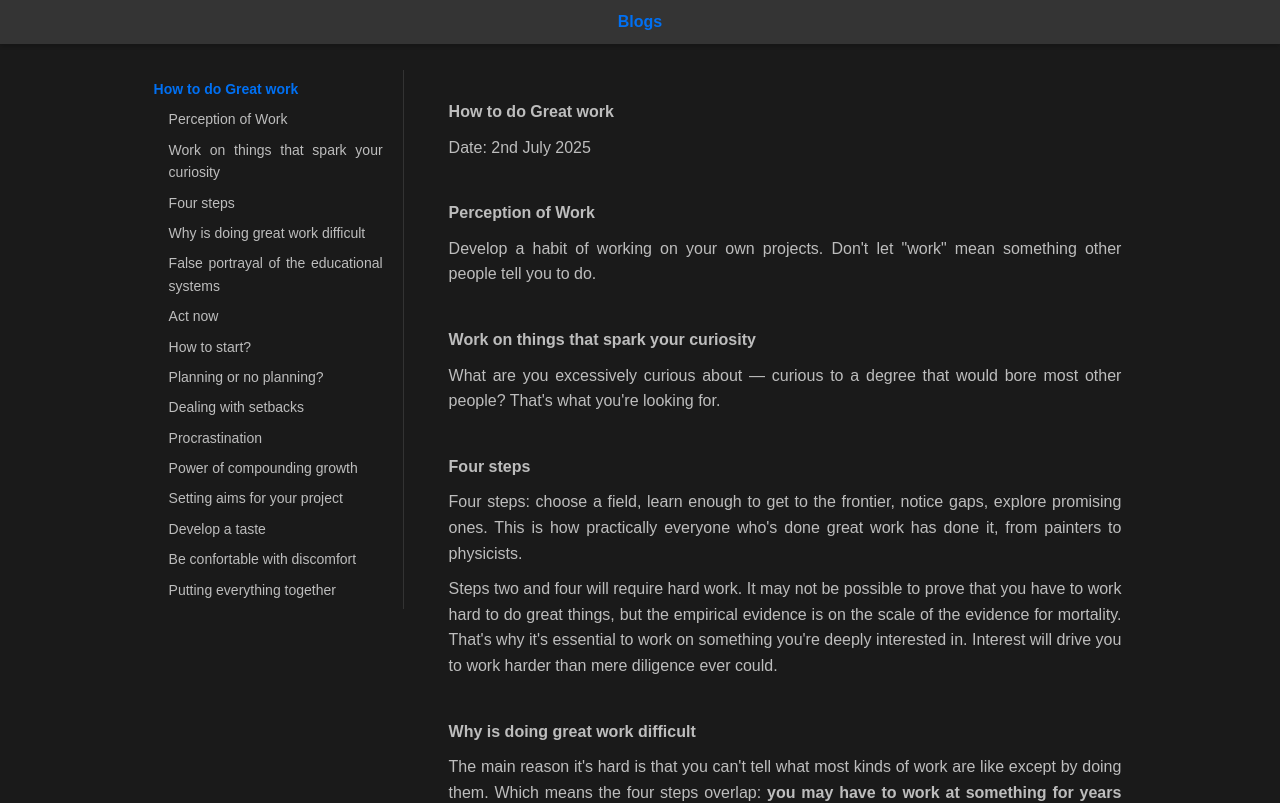
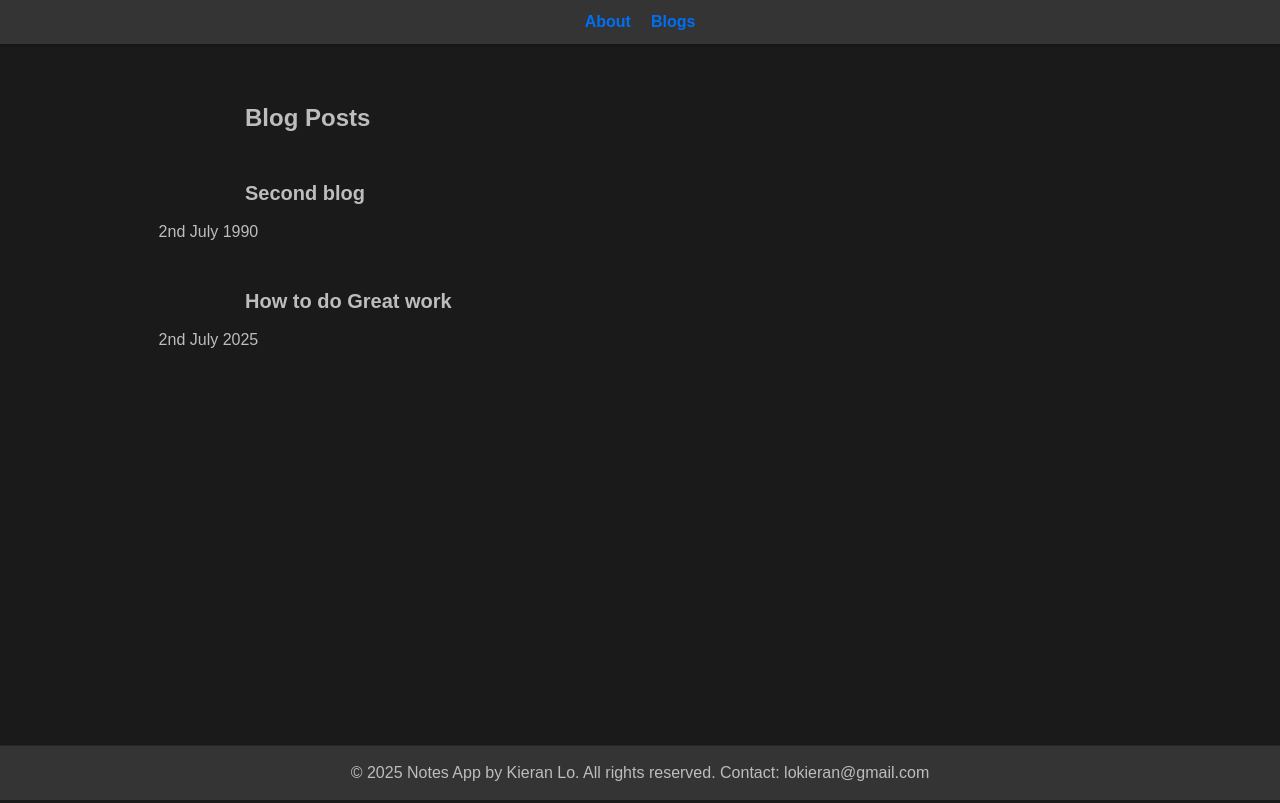
Before and after one commit to kieranlo/blog-app, a Next.js app: page /blogs in a window 1280 px wide. Shown: the top 803 px of the page. Built offline with nearby package versions, Linux system fonts and the light colour scheme.

Commit message:
add page index structure

```diff
--- /dev/null
+++ b/src/app/blogs/[slug]/page.tsx
@@ -0,0 +1,60 @@
+import path from "path";
+import fs from "fs";
+import { notFound } from "next/navigation";
+import ReactMarkdown from "react-markdown";
+import styles from "../blog.module.css";
+
+export default async function BlogPost({ params }: { params: { slug: string } }) {
+  const { slug } = await params;
+
+  // Path to the specific markdown file
+  const markdownFilePath = path.join(process.cwd(), "src", "app", "blogs", "content", `${slug}.md`);
+
+  // Check if file exists
+  if (!fs.existsSync(markdownFilePath)) {
+    notFound();
+  }
+
+  const markdownContent = fs.readFileSync(markdownFilePath, "utf-8");
+
+  // Extract headings for navigation
+  const headings = [];
+  const headingRegex = /^(#{1,2})\s+(.+)$/gm;
+  let match;
+
+  while ((match = headingRegex.exec(markdownContent)) !== null) {
+    const level = match[1].length;
+    const text = match[2];
+    const id = text.toLowerCase().replace(/[^\w]+/g, '-');
+
+    headings.push({ level, text, id });
+  }
+
+  return (
+    <div className={styles.blogContainer}>
+      <div className={styles.blogContent}>
+        <ReactMarkdown components={{
+          h2: ({node, ...props}) => <h1 id={props.children?.toString().toLowerCase().replace(/[^\w]+/g, '-') || ''} {...props} />,
+          h3: ({node, ...props}) => <h2 id={props.children?.toString().toLowerCase().replace(/[^\w]+/g, '-') || ''} {...props} />
+        }}>
+          {markdownContent}
+        </ReactMarkdown>
+      </div>
+
+      <div className={styles.navigationPane}>
+        <nav>
+          <ul>
+            {headings.map((heading, index) => (
+              <li
+                key={index}
+                className={`${styles.navItem} ${styles[`level-${heading.level}`]}`}
+              >
+                <a href={`#${heading.id}`}>{heading.text}</a>
+              </li>
+            ))}
+          </ul>
+        </nav>
+      </div>
+    </div>
+  );
+}
--- /dev/null
+++ b/src/app/blogs/content/blog_2.md
@@ -0,0 +1,5 @@
+# Second blog
+
+Date: 2nd July 1990
+
+Content of 2nd blog
--- a/src/app/blogs/page.tsx
+++ b/src/app/blogs/page.tsx
@@ -1,54 +1,52 @@
-import path from "path";
-import fs from "fs";
-import ReactMarkdown from "react-markdown";
-import styles from "./blog.module.css"; // Assuming you have a CSS module for styles
+import fs from 'fs';
+import path from 'path';
+import Link from 'next/link';
+import styles from './blog.module.css';
 
-export default function Blogs() {
-  const markdownFilePath = path.join(process.cwd(), "src", "app", "blogs", "how_to_do_great_work.md");
-  const markdownContent = fs.readFileSync(markdownFilePath, "utf-8");
+// Helper function to extract metadata from markdown content
+function extractMetadata(content: string) {
+  const titleMatch = content.match(/^#\s+(.+)$/m);
+  const title = titleMatch ? titleMatch[1] : 'Untitled';
 
-  // Extract headings from markdown content
-  const headings = [];
-  const headingRegex = /^(#{1,2})\s+(.+)$/gm;
-  let match;
+  const dateMatch = content.match(/Date:\s*(.+)$/m);
+  const date = dateMatch ? dateMatch[1] : 'No date';
 
-  while ((match = headingRegex.exec(markdownContent)) !== null) {
-    const level = match[1].length;  // Number of # symbols
-    const text = match[2];
-    const id = text.toLowerCase().replace(/[^\w]+/g, '-');
+  return { title, date };
+}
 
-    headings.push({ level, text, id });
-  }
+export default function BlogIndex() {
+  // Get all markdown files from the content directory
+  const contentDir = path.join(process.cwd(), 'src', 'app', 'blogs', 'content');
+  const files = fs.readdirSync(contentDir).filter(file => file.endsWith('.md'));
+
+  // Extract blog metadata for each file
+  const blogs = files.map(file => {
+    const content = fs.readFileSync(path.join(contentDir, file), 'utf-8');
+    const { title, date } = extractMetadata(content);
+    const slug = file.replace('.md', '');
+
+    return {
+      slug,
+      title,
+      date
+    };
+  });
 
   return (
-    <div className={styles.blogContainer}>
-      <div className={styles.blogContent}>
-        {/* Main content with IDs for each heading */}
-        <ReactMarkdown components={{
-          h2: ({node, ...props}) => <h1 id={props.children?.toString().toLowerCase().replace(/[^\w]+/g, '-')} {...props} />,
-          h3: ({node, ...props}) => <h2 id={props.children?.toString().toLowerCase().replace(/[^\w]+/g, '-')} {...props} />
-        }}>
-          {markdownContent}
-        </ReactMarkdown>
-      </div>
-
-      {/* Navigation pane */}
-      <div className={styles.navigationPane}>
-        <nav>
-          <ul>
-            {headings.map((heading, index) => (
-              <li
-                key={index}
-                className={`${styles.navItem} ${styles[`level-${heading.level}`]} ${heading.level === 1 ? styles.active : ''}`}
-              >
-                <a href={`#${heading.id}`}>
-                  {heading.text}
-                </a>
-              </li>
-            ))}
-          </ul>
-        </nav>
-      </div>
+    <div className={styles.blogListContainer}>
+      <h1>Blog Posts</h1>
+      <ul className={styles.blogList}>
+        {blogs.map((blog, index) => (
+          <li key={index} className={styles.blogItem}>
+            <Link href={`/blogs/${blog.slug}`}>
+              <div className={styles.blogCard}>
+                <h2>{blog.title}</h2>
+                <p className={styles.blogDate}>{blog.date}</p>
+              </div>
+            </Link>
+          </li>
+        ))}
+      </ul>
     </div>
   );
 }
--- /dev/null
+++ b/src/app/blogs/page_copy.tsx
@@ -0,0 +1,54 @@
+import path from "path";
+import fs from "fs";
+import ReactMarkdown from "react-markdown";
+import styles from "./blog.module.css"; // Assuming you have a CSS module for styles
+
+export default function Blogs() {
+  const markdownFilePath = path.join(process.cwd(), "src", "app", "blogs", "how_to_do_great_work.md");
+  const markdownContent = fs.readFileSync(markdownFilePath, "utf-8");
+
+  // Extract headings from markdown content
+  const headings = [];
+  const headingRegex = /^(#{1,2})\s+(.+)$/gm;
+  let match;
+
+  while ((match = headingRegex.exec(markdownContent)) !== null) {
+    const level = match[1].length;  // Number of # symbols
+    const text = match[2];
+    const id = text.toLowerCase().replace(/[^\w]+/g, '-');
+
+    headings.push({ level, text, id });
+  }
+
+  return (
+    <div className={styles.blogContainer}>
+      <div className={styles.blogContent}>
+        {/* Main content with IDs for each heading */}
+        <ReactMarkdown components={{
+          h2: ({node, ...props}) => <h1 id={props.children?.toString().toLowerCase().replace(/[^\w]+/g, '-')} {...props} />,
+          h3: ({node, ...props}) => <h2 id={props.children?.toString().toLowerCase().replace(/[^\w]+/g, '-')} {...props} />
+        }}>
+          {markdownContent}
+        </ReactMarkdown>
+      </div>
+
+      {/* Navigation pane */}
+      <div className={styles.navigationPane}>
+        <nav>
+          <ul>
+            {headings.map((heading, index) => (
+              <li
+                key={index}
+                className={`${styles.navItem} ${styles[`level-${heading.level}`]} ${heading.level === 1 ? styles.active : ''}`}
+              >
+                <a href={`#${heading.id}`}>
+                  {heading.text}
+                </a>
+              </li>
+            ))}
+          </ul>
+        </nav>
+      </div>
+    </div>
+  );
+}
--- a/src/app/footer.tsx
+++ b/src/app/footer.tsx
@@ -1,7 +1,7 @@
 export default function Footer() {
   return (
     <footer>
-      <p>© 2025 Notes App. All rights reserved.</p>
+      <p>© 2025 Notes App by Kieran Lo. All rights reserved. Contact: lokieran@gmail.com</p>
     </footer>
   );
 }
--- a/src/app/globals.css
+++ b/src/app/globals.css
@@ -11,7 +11,6 @@
   --background: #1a1a1a;  /* Dark background */
   --foreground: #bdbdbd;  /* Light text */
 }
-
 
 body{
   background: var(--background);
@@ -31,11 +30,11 @@ h1, h2, h3 {
   margin-top: 30px;
 }
 
-h2 {
+h1 {
   font-size: 24px; /* Smaller heading for sub-sections */
 }
 
-h3 {
+h2 {
   font-size: 20px; /* Smaller heading for sub-sections */
 }
 
@@ -76,6 +75,17 @@ header {
   z-index: 20; /* Ensures header stays above other content */
 }
 
+nav {
+  display: flex;
+  justify-content: center; /* Centers the flex items horizontally */
+  gap: 20px;
+  width: 100%; /* Ensure nav takes full width of header */
+}
+
+nav a:hover {
+  text-decoration: underline;
+}
+
 footer {
   text-align: center;
   padding: 10px;
--- a/src/app/header.tsx
+++ b/src/app/header.tsx
@@ -4,6 +4,9 @@ export default function Header() {
   return (
     <header>
       <nav>
+        <Link href="/">
+          About
+        </Link>
         <Link href="/blogs">
           Blogs
         </Link>
--- a/src/app/page.tsx
+++ b/src/app/page.tsx
@@ -1,22 +1,12 @@
-import Image from "next/image";
 import Link from "next/link";
-import Header from "./header";
-import Footer from "./footer";
-import ReactMarkdown from "react-markdown";
-import path from "path";
-import fs from "fs";
 
 export default function Home() {
-
-  const markdownFilePath = path.join(process.cwd(), "src", "app", "blogs", "how_to_do_great_work.md");
-  const markdownContent = fs.readFileSync(markdownFilePath, "utf-8");
 
   return (
     <>
       <Link href="/blogs">
         <button>Go to Blogss</button>
       </Link>
-      <ReactMarkdown>{markdownContent}</ReactMarkdown>
     </>
 
   );
```
Also changed, not shown: src/app/blogs/content/how_to_do_great_work.md (renamed from src/app/blogs/how_to_do_great_work.md).
